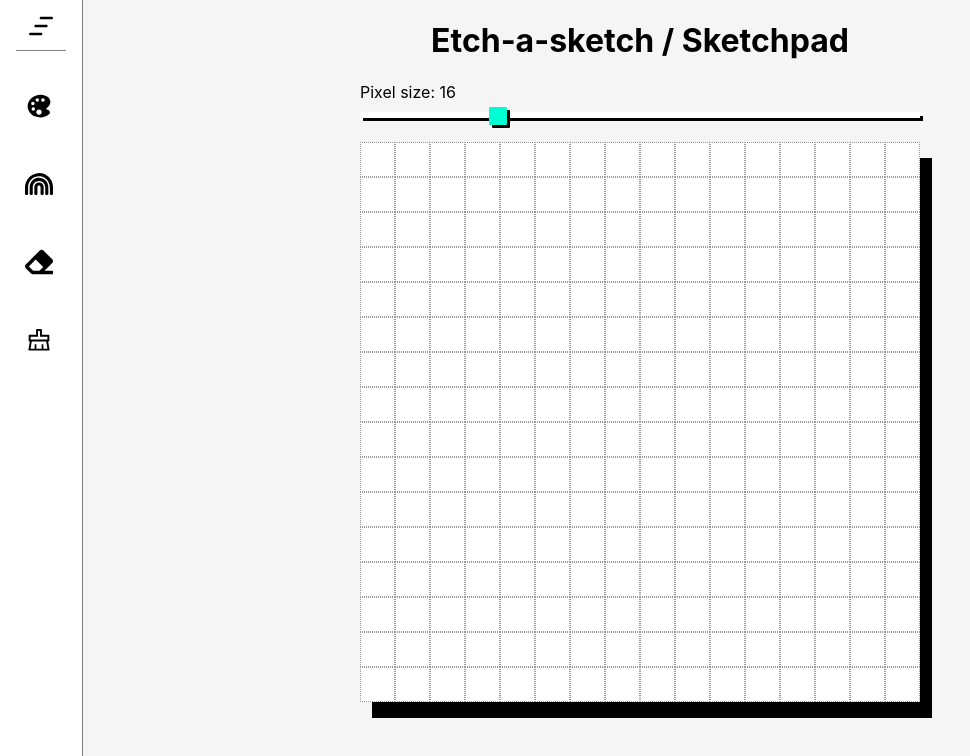
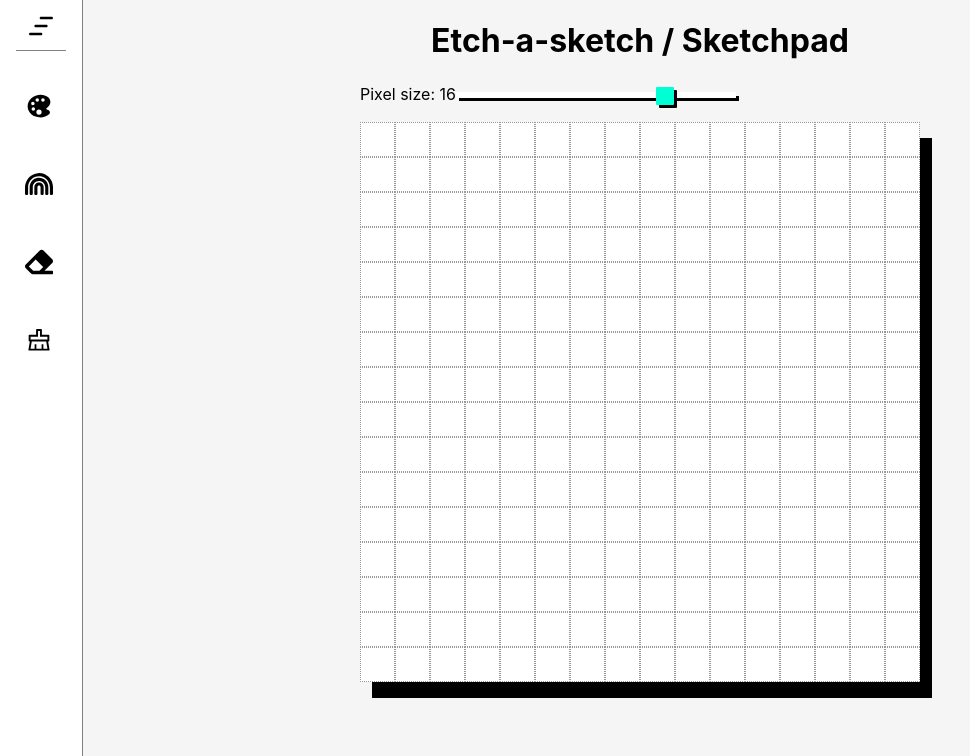
Before and after one commit to lesterpaz99/etch-a-sketch, a React (Vite) app: page / in a window 1280 px wide. Shown: the top 756 px of the page, without its empty margins (0-970 px from the left). Built offline with nearby package versions, Linux system fonts and the light colour scheme.

Commit message:
add styles to the input range

```diff
--- a/src/components/Screen/Screen.module.scss
+++ b/src/components/Screen/Screen.module.scss
@@ -10,11 +10,22 @@
 	border: 0.2px dotted rgba($color: gray, $alpha: 0.8);
 }
 
+.labelRangeWrapper {
+	display: flex;
+	justify-content: center;
+	align-items: center;
+}
+
+.iRangeContainer {
+	margin-left: 22px;
+}
+
 input[type='range'] {
 	height: 8px;
 	-webkit-appearance: none;
 	margin: 10px 0 22px 0;
-	width: 100%;
+	width: 280px;
+	direction: rtl;
 }
 input[type='range']:focus {
 	outline: none;
```
